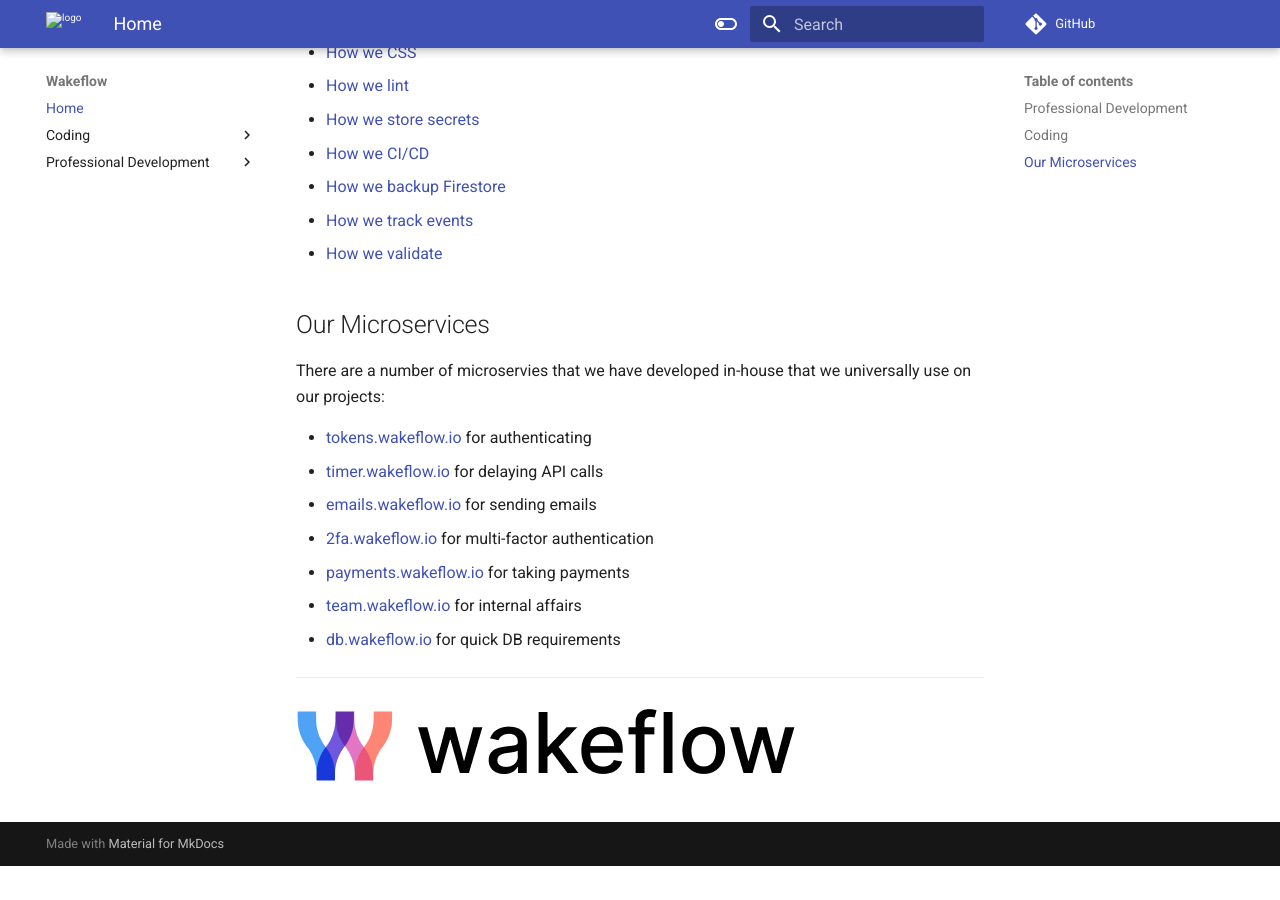
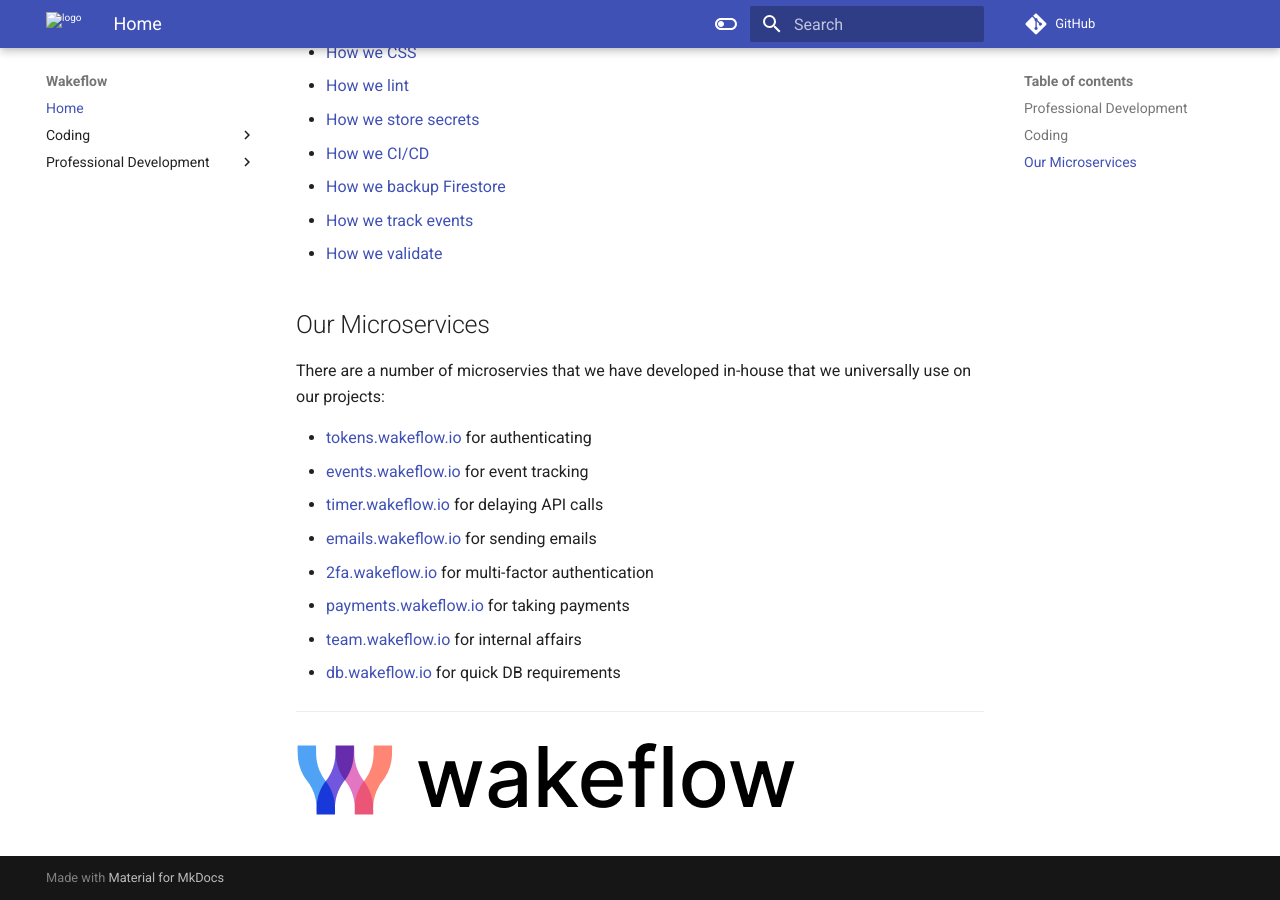
Before and after one commit to wakeflow/how-we-do, an MkDocs documentation site: the page built from docs/index.md, in a window 1280 px wide and 900 px high, scrolled down 928 px. Built offline with MkDocs 1.6.1 and Material for MkDocs 9.7.7, drawn with Linux system fonts in a browser that asks for light colours; comment, search, counter and statistics services are not loaded; before the commit the page ends 1794 px from its top, so only the background shows below that.

Commit message:
events.wakeflow.io

```diff
--- a/docs/index.md
+++ b/docs/index.md
@@ -35,6 +35,7 @@
 There are a number of microservies that we have developed in-house that we universally use on our projects:
 
 * [tokens.wakeflow.io](https://tokens.wakeflow.io) for authenticating
+* [events.wakeflow.io](https://tokens.wakeflow.io) for event tracking
 * [timer.wakeflow.io](https://timer.wakeflow.io) for delaying API calls
 * [emails.wakeflow.io](https://emails.wakeflow.io) for sending emails
 * [2fa.wakeflow.io](https://2fa.wakeflow.io) for multi-factor authentication
```
Also changed, not shown: README.md (+1 -0 lines).
